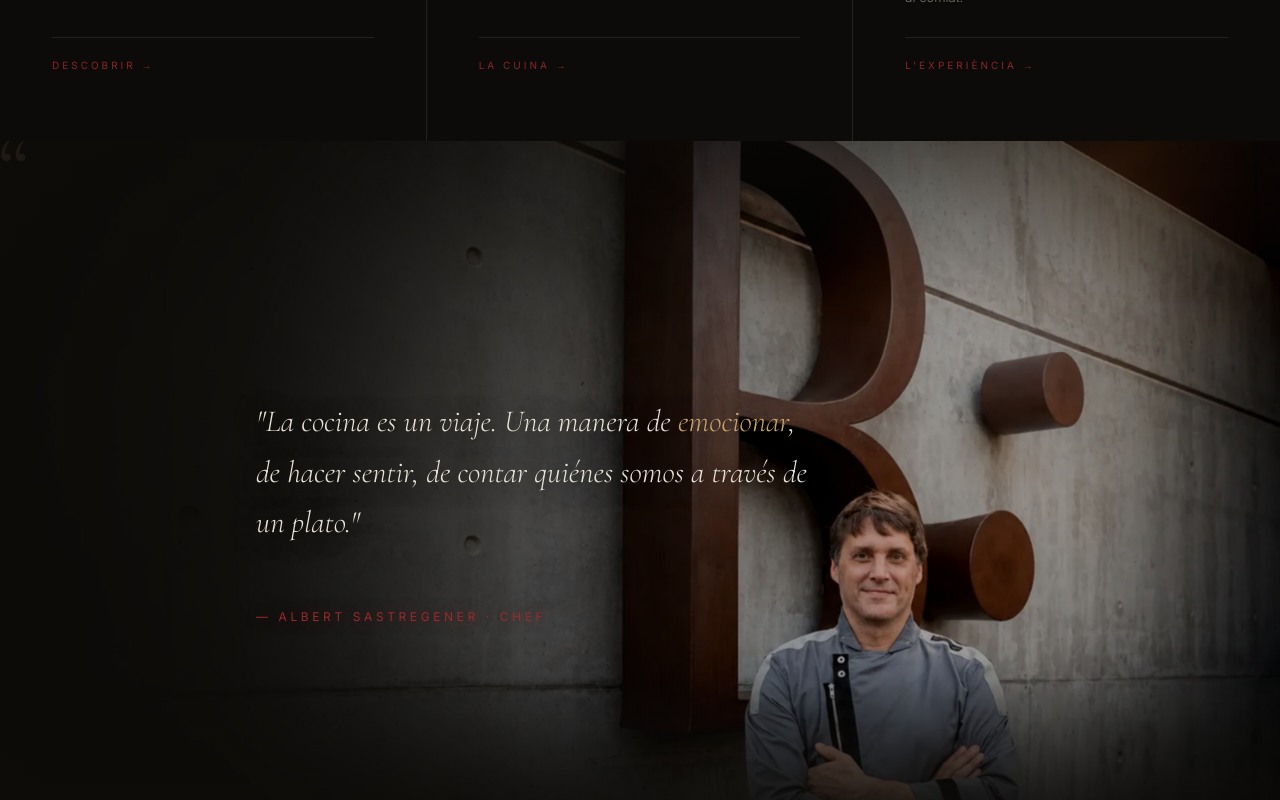
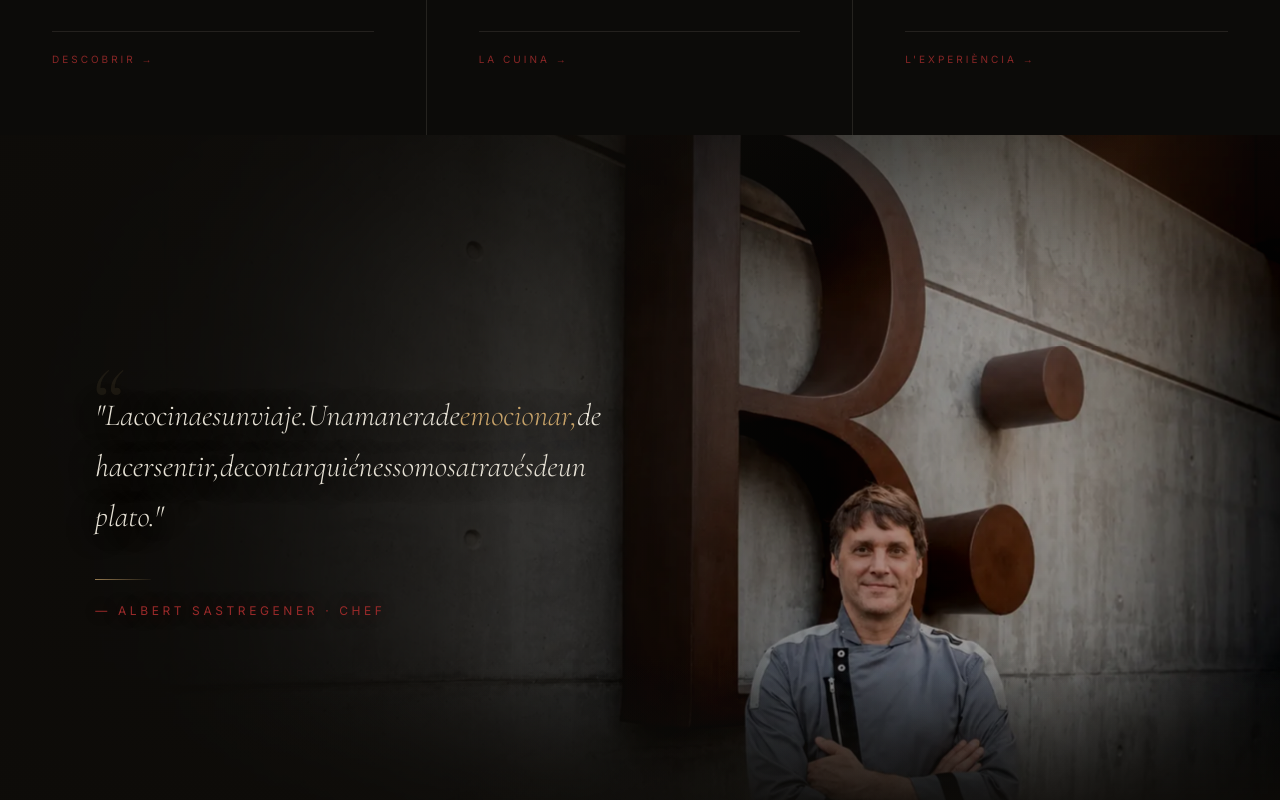
Before and after one commit to SpankyGi/Botic1, a React (Vite) app: page / in a window 1280 px wide. Shown: the part 1880-2680 px from the top of the page. Built offline with nearby package versions, Linux system fonts and the light colour scheme.

Commit message:
feat: word-by-word reveal animation for PhilosophyStrip quote

```diff
--- a/src/components/PhilosophyStrip.jsx
+++ b/src/components/PhilosophyStrip.jsx
@@ -1,7 +1,45 @@
+import { useState, useEffect, useRef } from 'react'
 import { useReveal } from '../hooks/useReveal'
 
+// Cada paraula és una unitat d'animació independent
+const WORDS = [
+  { t: '"La' },      { t: 'cocina' },  { t: 'es' },      { t: 'un' },
+  { t: 'viaje.' },   { t: 'Una' },     { t: 'manera' },  { t: 'de' },
+  { t: 'emocionar,', accent: true },
+  { t: 'de' },       { t: 'hacer' },   { t: 'sentir,' },
+  { t: 'de' },       { t: 'contar' },  { t: 'quiénes' },
+  { t: 'somos' },    { t: 'a' },       { t: 'través' },
+  { t: 'de' },       { t: 'un' },      { t: 'plato."' },
+]
+
+const STEP = 0.11 // segons entre paraules
+
+function useWordReveal(threshold = 0.30) {
+  const reduced =
+    typeof window !== 'undefined' &&
+    window.matchMedia('(prefers-reduced-motion: reduce)').matches
+  const [active, setActive] = useState(reduced)
+  const ref = useRef(null)
+
+  useEffect(() => {
+    if (reduced) return
+    const el = ref.current
+    if (!el) return
+    const obs = new IntersectionObserver(
+      ([entry]) => {
+        if (entry.isIntersecting) { setActive(true); obs.disconnect() }
+      },
+      { threshold }
+    )
+    obs.observe(el)
+    return () => obs.disconnect()
+  }, []) // eslint-disable-line react-hooks/exhaustive-deps
+
+  return [ref, active]
+}
+
 export default function PhilosophyStrip() {
-  const quoteRef  = useReveal()
+  const [quoteRef, quoteActive] = useWordReveal(0.30)
   const authorRef = useReveal()
 
   return (
@@ -9,13 +47,11 @@ export default function PhilosophyStrip() {
 
       {/* Foto de fons — full bleed */}
       <div className="philo-photo-wrap" aria-hidden="true">
-        {/* Desktop: nova foto horitzontal amb xef visible */}
         <img
           src="/images/albert-sastregener-cuina-emporda-girona.webp"
           alt=""
           className="philo-photo-img philo-photo-desktop"
         />
-        {/* Mobile: foto original */}
         <img
           src="/images/albert-sastregener-cuina-emporda.webp"
           alt=""
@@ -24,16 +60,29 @@ export default function PhilosophyStrip() {
         <div className="philo-overlay" />
       </div>
 
-      {/* Contingut — per damunt de la foto */}
-      <div className="philo-inner">
-        <p className="philo-quote reveal" ref={quoteRef}>
-          "La cocina es un viaje. Una manera de{' '}
-          <span className="accent">emocionar</span>, de hacer sentir, de contar
-          quiénes somos a través de un plato."
-        </p>
-        <div className="philo-sep" aria-hidden="true" />
-        <div className="philo-author reveal" ref={authorRef}>
-          — Albert Sastregener · Chef
+      {/* Contingut */}
+      <div className="container-max philo-container">
+        <div className="philo-inner">
+
+          {/* Cita amb reveal paraula per paraula */}
+          <p className="philo-quote" ref={quoteRef}>
+            {WORDS.map(({ t, accent }, i) => (
+              <span
+                key={i}
+                className={`philo-word${accent ? ' accent' : ''}${quoteActive ? ' in' : ''}`}
+                style={{ '--d': `${(i * STEP).toFixed(2)}s` }}
+              >
+                {t}{' '}
+              </span>
+            ))}
+          </p>
+
+          {/* Firma: apareix un cop la cita ha acabat */}
+          <div className="philo-attribution reveal" ref={authorRef}>
+            <div className="philo-sep" aria-hidden="true" />
+            <div className="philo-author">— Albert Sastregener · Chef</div>
+          </div>
+
         </div>
       </div>
 
--- a/src/index.css
+++ b/src/index.css
@@ -687,26 +687,38 @@ nav.main.scrolled {
   background: var(--beige);
   padding: 28px 0;
   overflow: hidden;
-  white-space: nowrap;
+  user-select: none;
   border-top: 1px solid rgba(0,0,0,0.06);
   border-bottom: 1px solid rgba(0,0,0,0.06);
 }
 .marquee-track {
-  display: inline-flex;
-  gap: 60px;
+  display: flex;
+  width: max-content;
+  align-items: center;
   animation: scroll-left 40s linear infinite;
   color: var(--black);
   font-family: 'Cormorant Garamond', serif;
   font-style: italic;
   font-weight: 300;
   font-size: 28px;
-}
-.marquee-track > span {
-  display: inline-flex; align-items: center; gap: 60px;
+  will-change: transform;
+}
+.marquee-copy {
+  display: inline-flex;
+  align-items: center;
+  flex-shrink: 0;
+}
+.marquee-item {
+  display: inline-flex;
+  align-items: center;
+  gap: 36px;
+  padding-right: 36px;
 }
 .marquee-dot {
   color: var(--burgundy);
   font-size: 32px;
+  line-height: 1;
+  flex-shrink: 0;
 }
 
 /* ====== MENU SECTION ====== */
@@ -1547,24 +1559,23 @@ nav.main.scrolled {
   to   { transform: scale(1.00); }
 }
 
-/* Overlay: fosc esquerra (text), pràcticament transparent a la dreta (rostre) */
+/* Overlay: franja fosca a l'esquerra fins a cobrir la zona del text (~55%),
+   s'obre cap a la dreta on apareix l'Albert */
 .philo-overlay {
   position: absolute;
   inset: 0;
   background:
-    /* Columna de text fosca → transparent cap a la dreta */
     linear-gradient(95deg,
-      rgba(14,12,9,0.96) 0%,
-      rgba(14,12,9,0.90) 20%,
-      rgba(14,12,9,0.55) 38%,
-      rgba(14,12,9,0.10) 56%,
-      rgba(14,12,9,0.02) 70%,
-      transparent        85%),
-    /* Vora inferior: transició cap al CTA */
+      rgba(14,12,9,0.97) 0%,
+      rgba(14,12,9,0.93) 16%,
+      rgba(14,12,9,0.76) 36%,
+      rgba(14,12,9,0.50) 50%,
+      rgba(14,12,9,0.14) 64%,
+      rgba(14,12,9,0.03) 76%,
+      transparent        88%),
     linear-gradient(to top,
       rgba(14,12,9,0.75) 0%,
       transparent        28%),
-    /* Vora superior subtil */
     linear-gradient(to bottom,
       rgba(14,12,9,0.42) 0%,
       transparent        22%);
@@ -1576,15 +1587,17 @@ nav.main.scrolled {
   z-index: 3;
 }
 
-/* philo-inner: mateixa estructura i posició que home-intro-content */
+/* Text a centre-esquerra: marge controlat, amp màxim generós,
+   position:relative perquè el ::before s'ancora al text */
 .philo-inner {
-  max-width: min(50%, 560px);
-  margin-left: 20%;
+  position: relative;
+  max-width: min(44%, 560px);
+  margin-left: 4%;
   padding: 16px 0;
   text-align: left;
 }
 
-/* Cometes decoratives grans */
+/* Cometes decoratives — ancorades al text, no al contenidor */
 .philo-inner::before {
   content: '\201C';
   position: absolute;
@@ -1634,16 +1647,23 @@ nav.main.scrolled {
   text-shadow: 0 0 20px rgba(154,42,42,0.38);
 }
 
-/* Reveal timing personalitzat per la cita i firma */
-.philo-quote.reveal {
+/* Word-by-word reveal */
+.philo-word {
+  display: inline-block;
+  vertical-align: baseline;
+  opacity: 0;
+  transform: translateY(5px);
   transition:
-    opacity  1.1s cubic-bezier(0.4, 0, 0.2, 1) 0.20s,
-    transform 1.1s cubic-bezier(0.4, 0, 0.2, 1) 0.20s;
-}
-.philo-author.reveal {
+    opacity  0.50s ease var(--d, 0s),
+    transform 0.50s cubic-bezier(0.4, 0, 0.2, 1) var(--d, 0s);
+}
+.philo-word.in { opacity: 1; transform: none; }
+
+/* Attribution reveal — after last word */
+.philo-attribution.reveal {
   transition:
-    opacity  0.90s cubic-bezier(0.4, 0, 0.2, 1) 0.60s,
-    transform 0.90s cubic-bezier(0.4, 0, 0.2, 1) 0.60s;
+    opacity  0.75s cubic-bezier(0.4, 0, 0.2, 1) 3.00s,
+    transform 0.75s cubic-bezier(0.4, 0, 0.2, 1) 3.00s;
 }
 
 /* ====== HOME RESERVA CTA ====== */
@@ -1933,6 +1953,9 @@ footer.botic-footer {
     transition-duration: 0.01ms !important;
   }
   .reveal { opacity: 1; transform: none; }
+  .marquee-track { animation-play-state: paused; }
+  .philo-word { opacity: 1; transform: none; transition: none; }
+  .philo-attribution.reveal { transition: none; }
 }
 
 /* ====== MULTI-PAGE COMPONENTS ====== */
```
